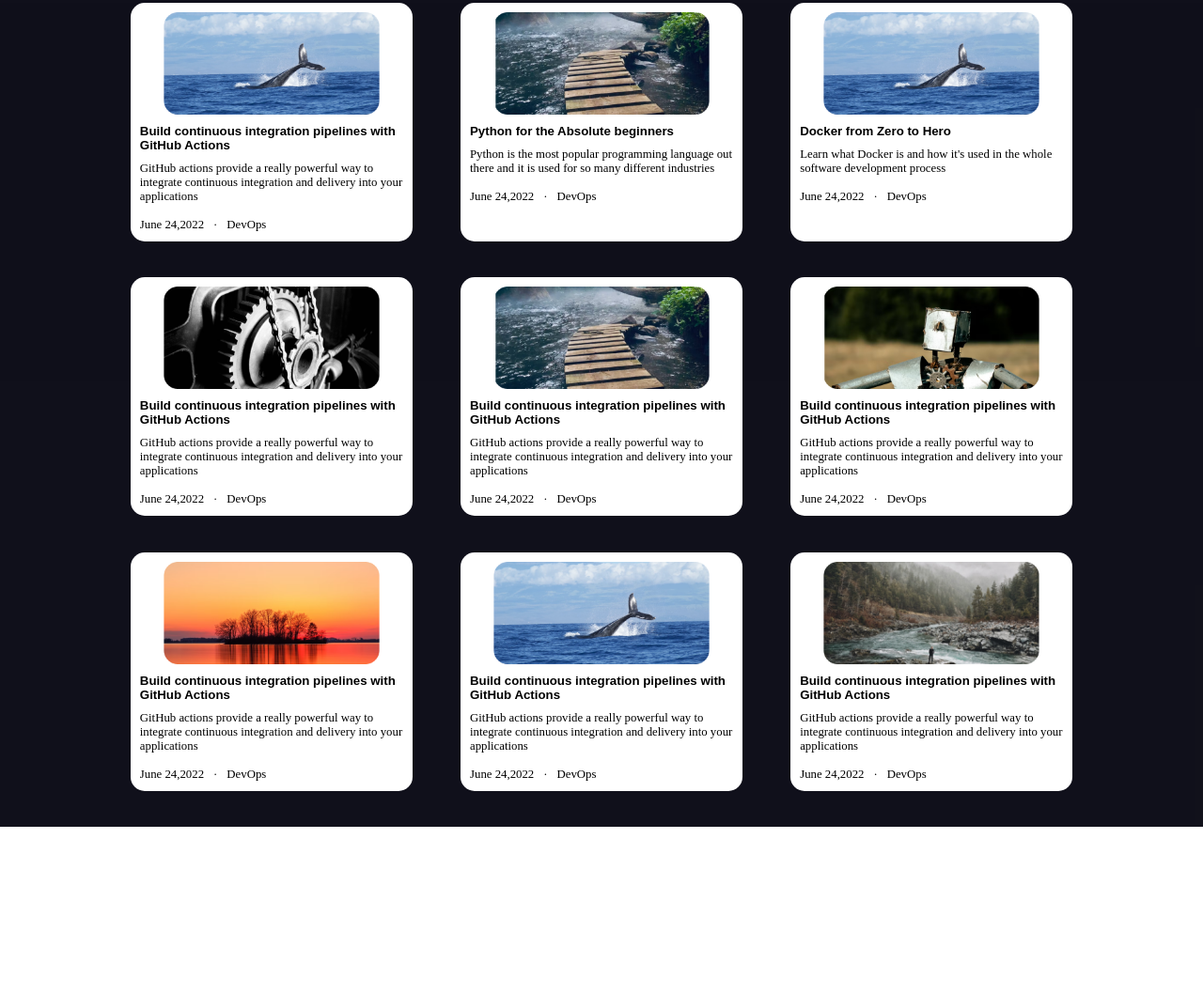
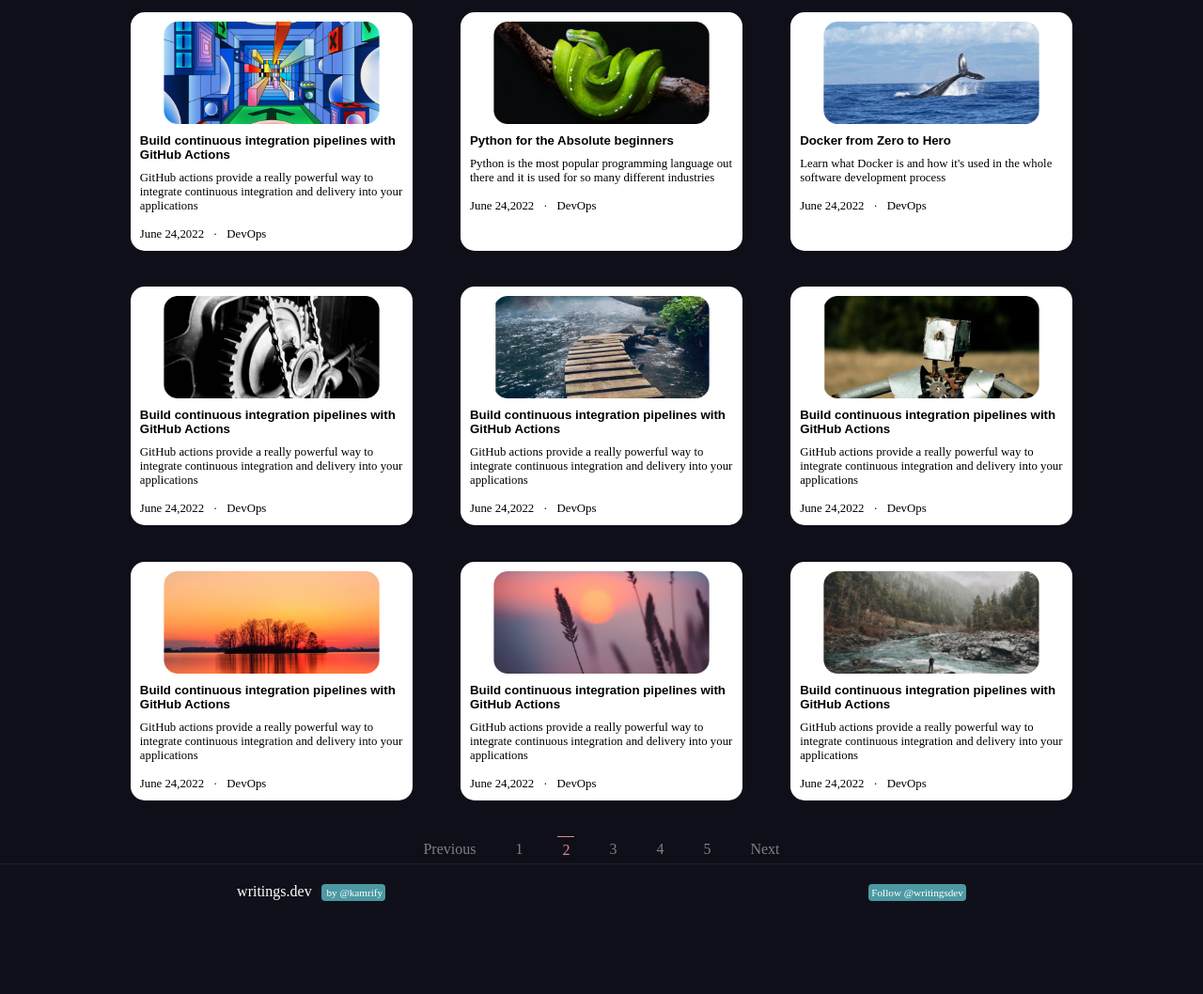
Before and after one commit to diremu/html-figma-design, a plain HTML site: page index.html in a window 1280 px wide. Shown: the part 394-1452 px from the top of the page at 94% size. Before the commit the page ends 1274 px from the top, so only its background shows below. Drawn offline with Linux system fonts and the light colour scheme; a web font is replaced by a local one.

Commit message:
major completion of the site. at least for desktop view

```diff
--- a/index.html
+++ b/index.html
@@ -43,7 +43,7 @@
                     <!--This is the template for the other divs-->
                     <div id="first-card" class="card">
                         <div class="img-container">
-                            <img class="card-img" src="./Media/image 2.png" alt=""/>
+                            <img class="card-img" src="./Media/image 2 (9).png" alt=""/>
                         </div>
                         <div>
                             <h5 class="card-heading">Build continuous integration pipelines with GitHub Actions</h5>
@@ -53,7 +53,7 @@
                     </div>
                     <div id="second-card" class="card">
                         <div class="img-container">
-                            <img class="card-img" src="./Media/image 2 (2).png" alt=""/>
+                            <img class="card-img" src="./Media/image 2 (8).png" alt=""/>
                         </div>
                         <div>
                             <h5 class="card-heading">Python for the Absolute beginners</h5>
@@ -107,9 +107,9 @@
                             <p class="card-desc">GitHub actions provide a really powerful way to integrate continuous integration and delivery into your applications</p>
                             <p class="card-footer"><span>June 24,2022</span><span>&CenterDot;</span><span>DevOps</span></p>
                         </div>
-                    </div><div id="first-card" class="card">
+                    </div><div id="eight-card" class="card">
                         <div class="img-container">
-                            <img class="card-img" src="./Media/image 2.png" alt=""/>
+                            <img class="card-img" src="./Media/image 2 (10).png" alt=""/>
                         </div>
                         <div>
                             <h5 class="card-heading">Build continuous integration pipelines with GitHub Actions</h5>
@@ -129,7 +129,24 @@
                     </div>
                 </div>
                 <!--Remaining the page number and the footer bar-->
+                <div id="page-numbers">
+                    <nav id="last-nav">
+                        <ul>
+                            <li>Previous</li>
+                            <li>1</li>
+                            <li class="active">2</li>
+                            <li>3</li>
+                            <li>4</li>
+                            <li>5</li>
+                            <li>Next</li>
+                        </ul>
+                    </nav>
+                </div>
             </main>
+            <footer>
+                <div><p>writings.dev<a rel="noopener" href="https://twitter.com/@kamrify" target="_blank" class="twitter-link"> by @kamrify</a></p></div>
+                <div><a rel="noopener" class="twitter-link" href="https://twitter.com/@writingsdev" target="_blank">Follow @writingsdev</a></div>
+            </footer>
         </div>
     </body>
 </html>
--- a/style.css
+++ b/style.css
@@ -14,6 +14,7 @@
 body {
     overflow-x:hidden;
     overflow-y: scroll;
+    background-color: rgba(16, 16, 26, 0.932);
 }
 
 #main-div {
@@ -31,7 +32,6 @@ header {
 
 header>nav {
     font-size: 1rem;
-
 }
 
 #top-nav {
@@ -45,10 +45,6 @@ header>nav {
     flex-direction: row;
     justify-content: center;
     list-style: none;
-}
-
-#top-nav >li {
-    list-style-type: none;
 }
 
 #top-nav a {
@@ -89,7 +85,8 @@ header>nav {
 }
 
 .nav-item {
-    padding-right: 35px;
+    margin: 0 10px;
+    padding: 5 5px;
 }
 
 .nav-icons {
@@ -101,12 +98,12 @@ header>nav {
     display: flex;
     flex-direction: row;
     justify-content: center;
-
 }
 
 #second-nav {
     display: flex;
     flex-direction: column;
+    padding:5px;
 }
 
 #second-nav ul {
@@ -139,6 +136,7 @@ main {
     justify-content: center;
     flex-direction: column;
     background-color: rgba(16, 16, 26, 0.932);
+    border-bottom: .5px solid rgba(94, 92, 92, 0.185);
 }
 
 #card-div {
@@ -193,3 +191,57 @@ main {
 .card-footer span {
     padding-right: 10px;
 }
+
+#page-numbers {
+    background-color: rgba(16, 16, 26, 0.932);
+    display: flex;
+    justify-content: center;
+
+}
+
+#last-nav {
+    display:flex;
+    flex-direction: column;
+}
+
+#last-nav ul {
+    display:flex;
+    justify-content: center;
+    list-style: none;
+    gap:2rem;
+    color:grey;
+}
+#last-nav ul li {
+    padding:5px;
+}
+
+#last-nav ul li:hover {
+    color:rgb(230, 133, 133);
+    cursor:pointer;
+    border-top: 1px solid rgb(230, 133, 133);
+    padding:4px 5px;
+}
+
+.active {
+    color:rgb(230, 133, 133);
+    cursor:pointer;
+    border-top: 1px solid rgb(230, 133, 133);
+    padding:4px 5px;
+}
+
+footer {
+    background-color: rgba(16, 16, 26, 0.932);
+    padding: 20px 0 100px;
+    display:flex;
+    justify-content: space-around;
+}
+
+.twitter-link {
+    background-color: rgb(76, 153, 163);
+    font-size: 0.7rem;
+    padding: 3px;
+    border-radius: 4px;
+    color:white;
+    text-decoration: none;
+    margin-left: 10px;
+}
```
Also changed, not shown: Media/image 2 (10).png (added), Media/image 2 (8).png (added), Media/image 2 (9).png (added), 1 other file.
